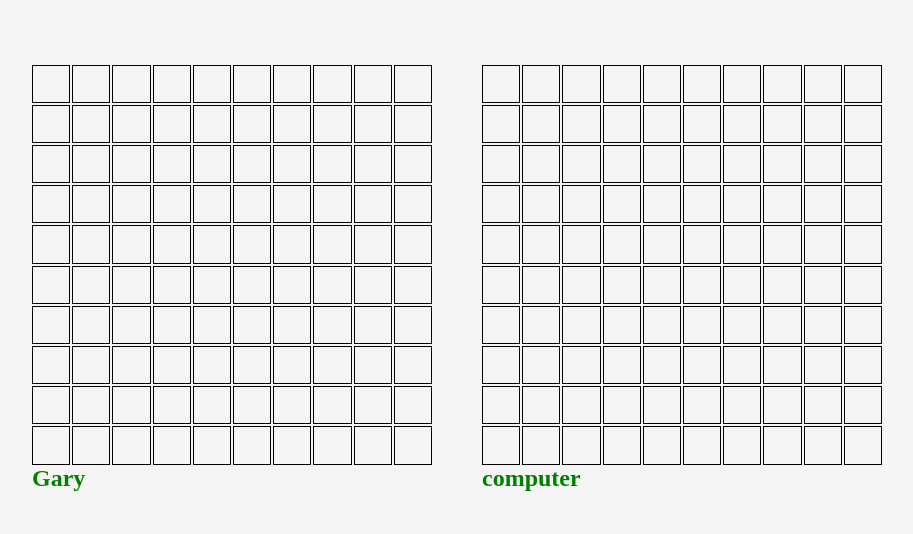
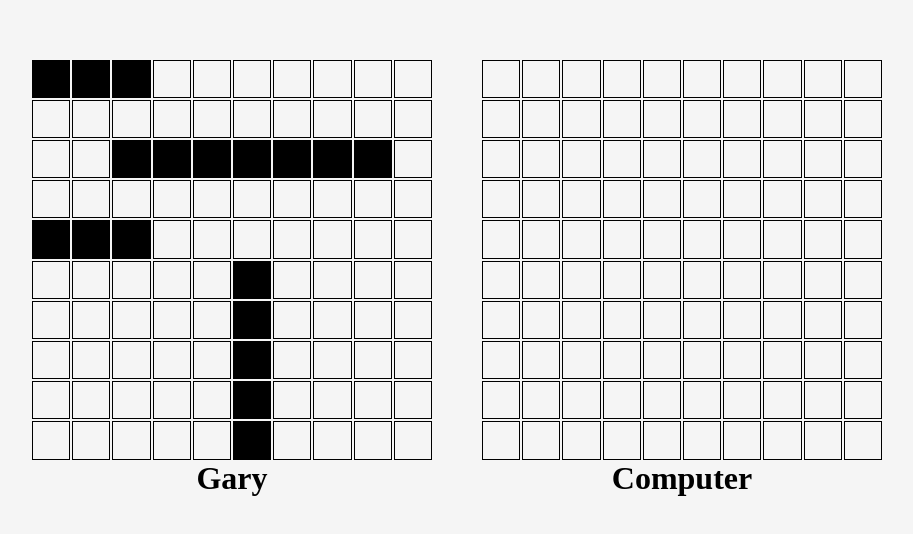
Before and after one commit to xsymmetry9/battleship, a website built with webpack: page src/index.html in a window 1280 px wide. Shown: the part 122-656 px from the top of the page, without its empty margins (183-1096 px from the left). Built offline with nearby package versions, Linux system fonts and the light colour scheme.

Commit message:
Added more code

```diff
--- a/src/compounds/App.js
+++ b/src/compounds/App.js
@@ -7,6 +7,18 @@ const gameboardPlayer2 = new Gameboard(10,10);
 
 const player1 = new Player("Gary", gameboardPlayer1, gameboardPlayer2, true);
 const player2 = new Player("computer", gameboardPlayer2, gameboardPlayer1, false);
+
+const ship1 = new Ship("Destroyer", 3);
+const ship2 = new Ship("Destroyer", 5);
+const ship3 = new Ship("Destroyer", 7);
+const ship4 = new Ship("Destroyer", 3);
+const ship5 = new Ship("Destroyer", 5);
+
+player1.placeShip(ship1, 0, 0, "horizontal");
+player1.placeShip(ship2, 5, 5, "vertical");
+player1.placeShip(ship3, 2, 2, "horizontal");
+player1.placeShip(ship4, 4, 0, "horizontal");
+player1.placeShip(ship5, 9, 2, "vertical");
 
 export default class App{
     static loadPage(){
@@ -21,28 +33,29 @@ export default class App{
         const content = document.createElement("div");
         content.className = "playerBoard"
 
-        content.appendChild(this.loadPlayer(player1));
-        content.appendChild(this.loadPlayer(player2));
+        content.appendChild(this.loadPlayer(player1, "player1"));
+        content.appendChild(this.loadPlayer(player2, "player2"));
         return content;
     }
 
-    static loadPlayer(player){
+    static loadPlayer(player, id){
         const container = document.createElement("div");
 
         const title = document.createElement("h2");
         title.textContent = player.name;
 
-        container.appendChild(this.loadGrid(player.board));
+        container.appendChild(this.loadGrid(player.board, id));
         container.appendChild(title);
 
 
         return container;
     }
-    static loadGrid(gameboard){
+    static loadGrid(gameboard, id){
         const getGameboard = gameboard;
 
         const container = document.createElement("div");
         container.className = "gameboard";
+        container.setAttribute("id", id)
 
         for (let i = 0; i < getGameboard.cols; i++)
         {
@@ -50,6 +63,11 @@ export default class App{
             {
                 const square = document.createElement("div");
                 square.className = "square";
+
+                if(gameboard.grid[i][j] !== null)
+                {
+                    square.classList.add("ship");
+                }
                 square.setAttribute("row", i);
                 square.setAttribute("col", j);
 
--- a/src/style/style.scss
+++ b/src/style/style.scss
@@ -7,12 +7,16 @@ $bg-color: whitesmoke;
   margin: 0;
 }
 body{
-    color: $body-color;
     background-color: $bg-color;
 }
 h1{
   color: $text-color;
   text-align: center;
+}
+h2{
+  text-transform: capitalize;
+  text-align: center;
+  font-size: 2rem;
 }
 
 .playerBoard{
@@ -33,6 +37,7 @@ h1{
   gap: 2px;
 
 }
+
 .square{
   border: 1px solid black;
 }
@@ -40,3 +45,7 @@ h1{
   cursor: pointer;
   background-color: lightgrey;
 }
+
+.ship{
+  background-color: black;
+}
```
